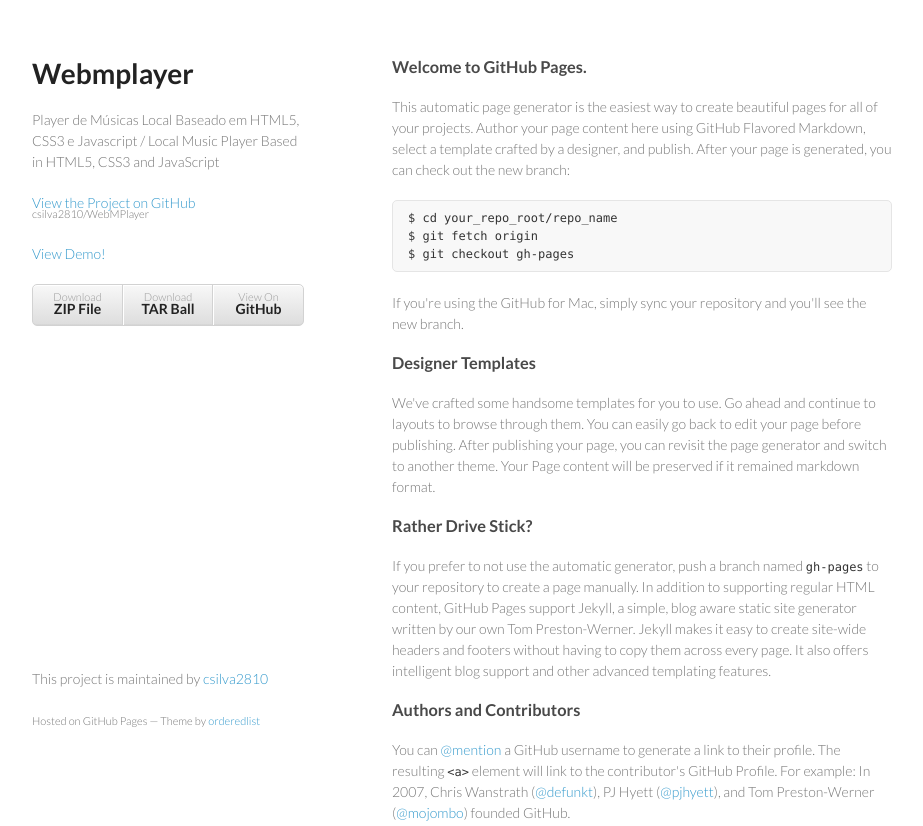
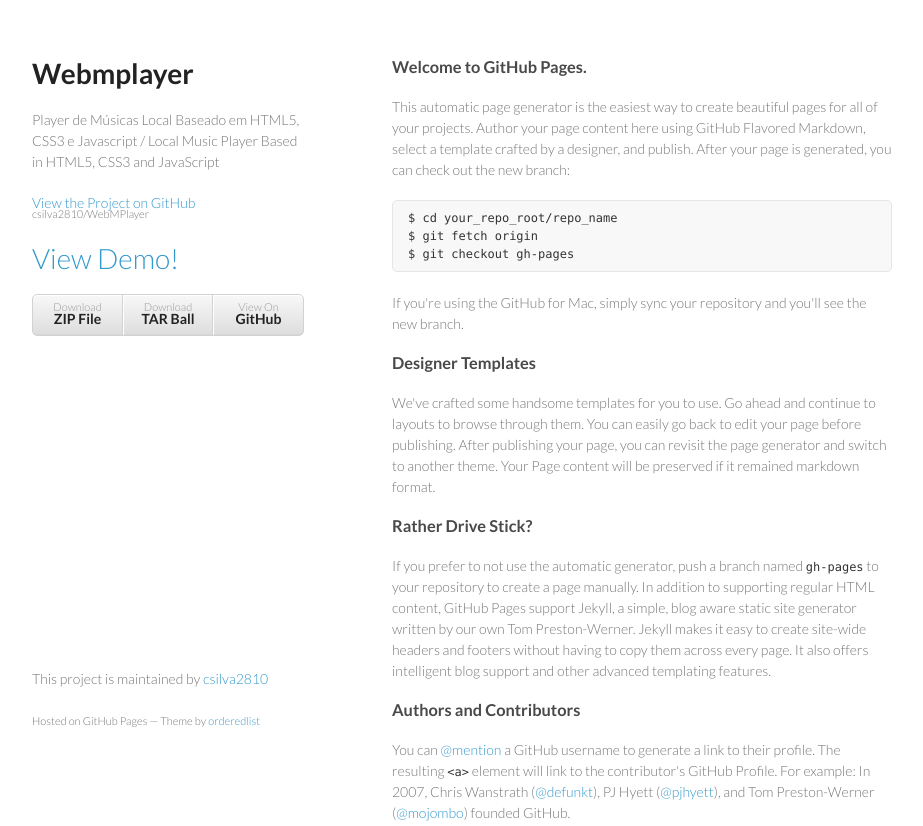
Before and after one commit to csilva2810/webmplayer, a plain HTML site: page index.html in a window 1280 px wide. Shown: the top 826 px of the page, without its empty margins (178-1101 px from the left). Drawn offline with Linux system fonts and the light colour scheme.

Commit message:
trocando P por H1 #teste

```diff
--- a/index.html
+++ b/index.html
@@ -20,7 +20,7 @@
 
         <p class="view"><a href="https://github.com/csilva2810/WebMPlayer">View the Project on GitHub <small>csilva2810/WebMPlayer</small></a></p>
 
-        <p class="view"><a href="demo/index.html">View Demo!</a></p>
+        <h1 class="view"><a href="demo/index.html">View Demo!</a></h1>
 
 
         <ul>
```
